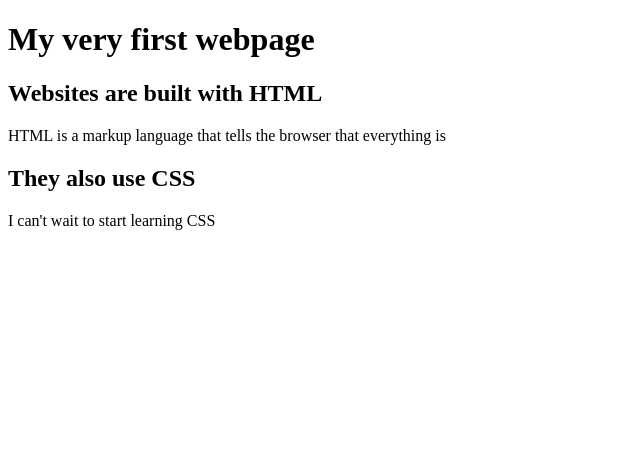
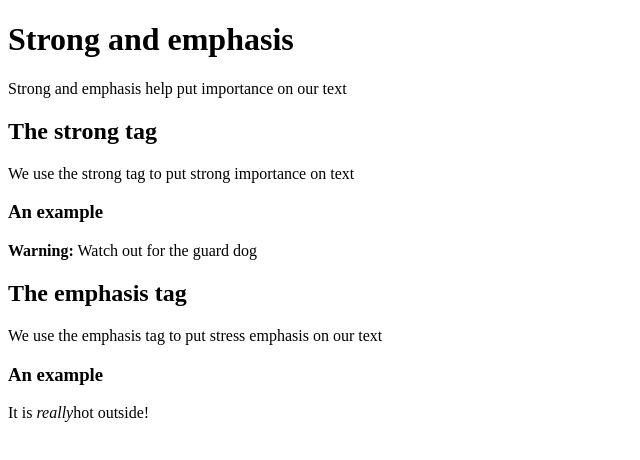
Before and after one commit to faizah1992/HTML-CSS-Practice, a plain HTML site: page index.html in a window 1280 px wide. Shown: the whole page, without its empty margins (0-640 px from the left). Drawn offline with Linux system fonts and the light colour scheme.

Commit message:
secondcommit

```diff
--- a/index.html
+++ b/index.html
@@ -1,15 +1,23 @@
 <!DOCTYPE html>
 <html>
     <head>
-        <title>My first Website</title>
+        <title>Strong and emphasis!</title>
     </head>
     <body>
         <h1>
-            My very first webpage
+            Strong and emphasis
         </h1>
-        <h2>Websites are built with HTML</h2>
-        <p>HTML is a markup language that tells the browser that everything is</p>
-        <h2> They also use CSS</h2>
-        <p> I can't wait to start learning CSS</p>
+
+        <p>Strong and emphasis help put importance on our text</p>
+        <h2> The strong tag</h2>
+        <p>We use the strong tag to put strong importance on text</p>
+        <h3>An example</h3>
+        <p><strong>Warning:</strong> Watch out for the guard dog</p>
+
+        <h2> The emphasis tag</h2>
+        <p> We use the emphasis tag to put stress emphasis on our text </p>
+
+        <h3> An example</h3>
+        <p>It is <em>really</em>hot outside!</p>
     </body>
 </html>
```
